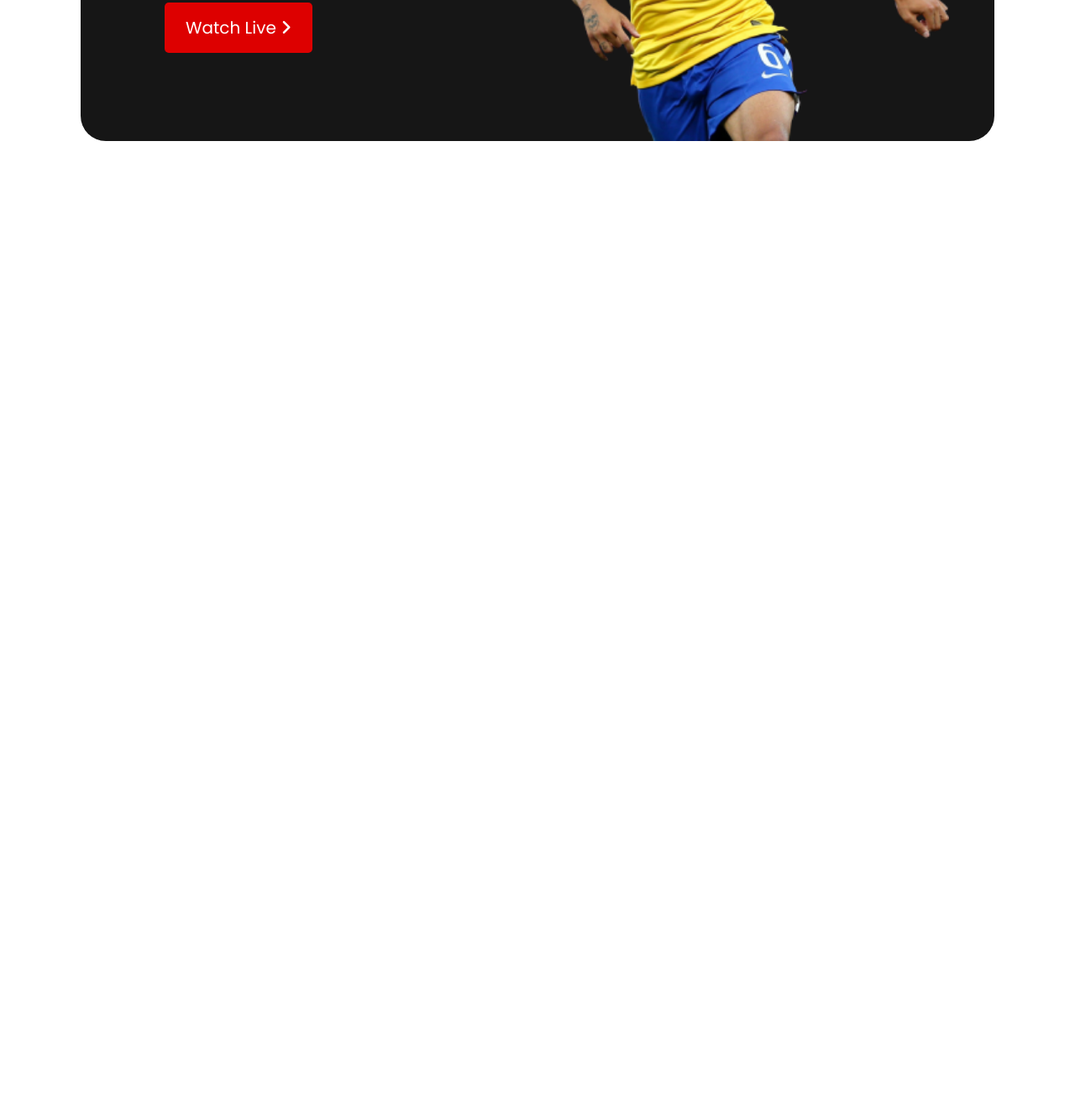
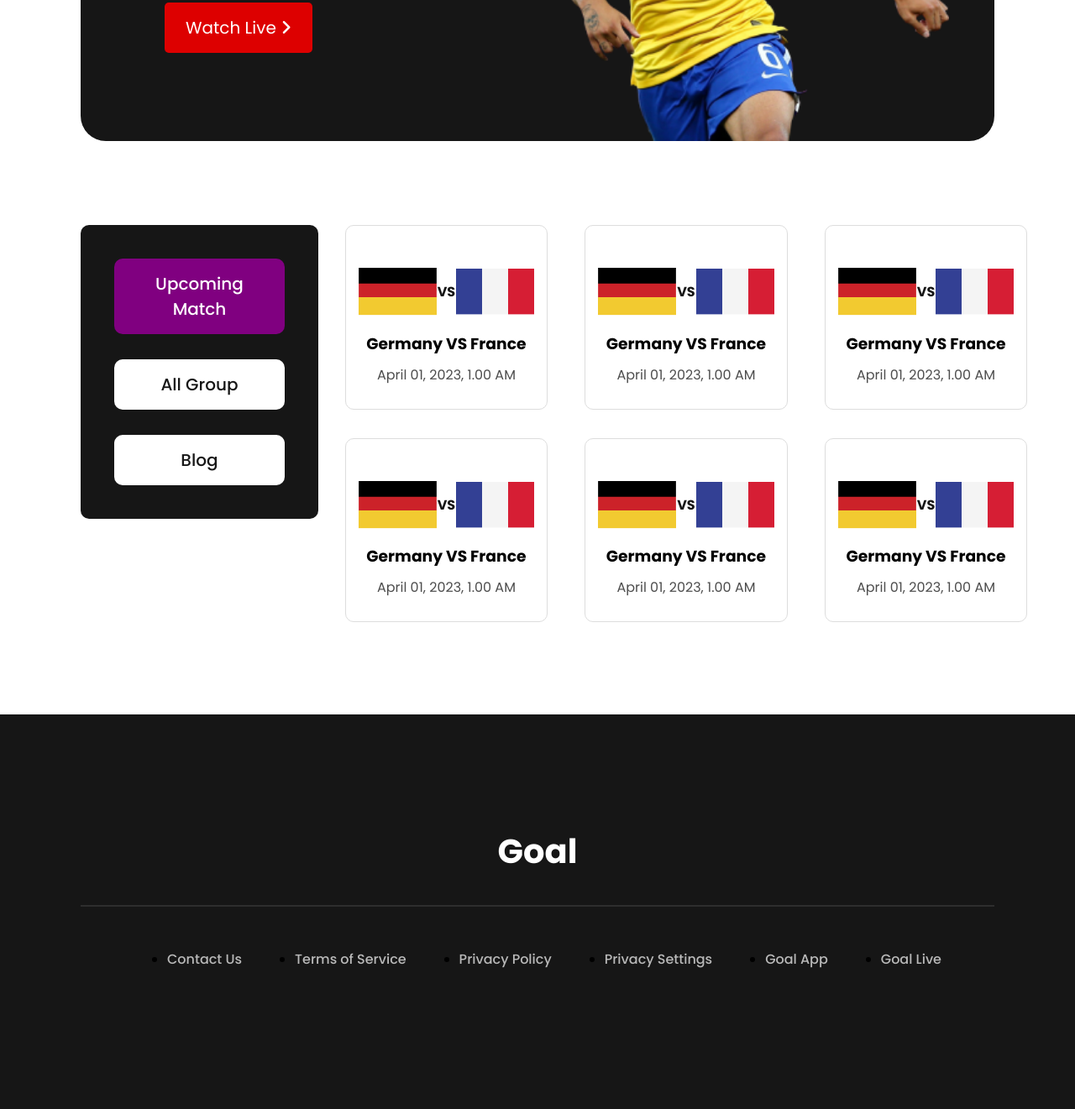
Before and after one commit to rashedul-hridoy/assignment_2, a plain HTML site: page upcoming-match.html in a window 1280 px wide. Shown: the part 491-1812 px from the top of the page at 84% size. Before the commit the page ends 800 px from the top, so only its background shows below. Drawn offline with Linux system fonts and the light colour scheme.

Commit message:
upcoming style and html file done

```diff
--- a/styles/style.css
+++ b/styles/style.css
@@ -171,3 +171,44 @@ Common  Styles
          font-size: 16px;
          font-weight: 500;
      }
+
+     /*-----------------------
+      upcoming matches styles
+      ------------------------
+      */
+      .matches{
+         width: 72%;
+         display: grid;
+         grid-template-columns: repeat(3, 1fr);
+         column-gap: 24px;
+         row-gap: 24px;
+      }
+      .match{
+         border: 1px solid #ddd;
+         margin: 0px 10px 10px 10px;
+         border-radius: 10px;
+         padding-bottom: 20px;
+         padding-top: 20px;
+
+      }
+      .thumbnail-img{
+         display: flex;
+         align-items: center;
+         padding-top: 30px;
+         padding-left: 15px;
+         padding-right: 15px;
+         justify-content: space-evenly;
+      }
+      .thumbnail-img h2{
+         color: #161616;
+         font-size: 16px;
+         font-weight: 700;
+      }
+      .text-info{
+         text-align: center;
+      }
+      .text-info p{
+         color: #4D4D4D;
+         font-size: 16px;
+         line-height: .5em;
+      }
--- a/upcoming-match.html
+++ b/upcoming-match.html
@@ -36,5 +36,119 @@
         </div>
 
      </section>
+     <section class="blog-container">
+        <div class="nav-bar">
+            <div class="nav-button">
+                <a  class="active-button" href="#">Upcoming Match</a>
+            </div>
+            <div class="nav-button">
+                <a href="#">All Group</a>
+            </div>
+            <div class="nav-button">
+                <a target="_blank" href="index.html">Blog</a>
+            </div>
+
+        </div>
+        <div class="matches">
+            <article class="match">
+                <div class="thumbnail-img">
+                    <img src="images/germany Flag.png" alt="">
+                    <h2>VS</h2>
+                    <img src="images/Flag.png" alt="">
+                </div>
+                <div class="text-info">
+                    <h3>Germany VS France </h3>
+                    <p>April 01, 2023, 1.00 AM</p>
+
+                </div>
+            </article>
+            <article class="match">
+                <div class="thumbnail-img">
+                    <img src="images/germany Flag.png" alt="">
+                    <h2>VS</h2>
+                    <img src="images/Flag.png" alt="">
+                </div>
+                <div class="text-info">
+                    <h3>Germany VS France </h3>
+                    <p>April 01, 2023, 1.00 AM</p>
+
+                </div>
+            </article>
+            <article class="match">
+                <div class="thumbnail-img">
+                    <img src="images/germany Flag.png" alt="">
+                    <h2>VS</h2>
+                    <img src="images/Flag.png" alt="">
+                </div>
+                <div class="text-info">
+                    <h3>Germany VS France </h3>
+                    <p>April 01, 2023, 1.00 AM</p>
+
+                </div>
+            </article>
+            <article class="match">
+                <div class="thumbnail-img">
+                    <img src="images/germany Flag.png" alt="">
+                    <h2>VS</h2>
+                    <img src="images/Flag.png" alt="">
+                </div>
+                <div class="text-info">
+                    <h3>Germany VS France </h3>
+                    <p>April 01, 2023, 1.00 AM</p>
+
+                </div>
+            </article>
+            <article class="match">
+                <div class="thumbnail-img">
+                    <img src="images/germany Flag.png" alt="">
+                    <h2>VS</h2>
+                    <img src="images/Flag.png" alt="">
+                </div>
+                <div class="text-info">
+                    <h3>Germany VS France </h3>
+                    <p>April 01, 2023, 1.00 AM</p>
+
+                </div>
+            </article>
+            <article class="match">
+                <div class="thumbnail-img">
+                    <img src="images/germany Flag.png" alt="">
+                    <h2>VS</h2>
+                    <img src="images/Flag.png" alt="">
+                </div>
+                <div class="text-info">
+                    <h3>Germany VS France </h3>
+                    <p>April 01, 2023, 1.00 AM</p>
+
+                </div>
+            </article>
+
+        </div>
+
+
+     </section>
+
+     <footer>
+        <div class="container">
+            <h2>Goal</h2>
+            <hr>
+            <nav>
+                <ul>
+                    <li><a href="#">Contact Us</a></li>
+                    <li><a href="#">Terms of Service</a></li>
+                    <li><a href="#"> Privacy Policy</a></li>
+                    <li><a href="#">Privacy Settings</a></li>
+                    <li><a href="#">Goal App</a></li>
+                    <li><a href="#">Goal Live</a></li>
+                </ul>
+            </nav>
+            <nav>
+                <ul class="social-icon">
+
+
+                </ul>
+            </nav>
+        </div>
+    </footer>
 </body>
 </html>
```
